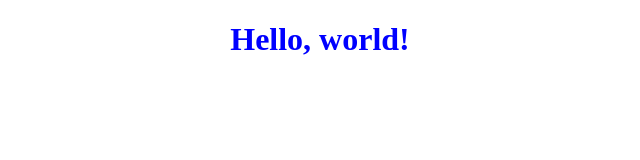
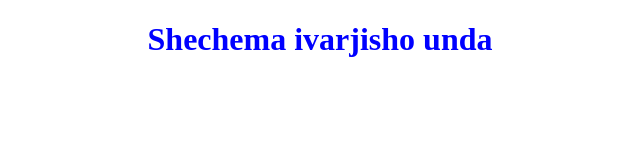
Before and after one commit to Lado9999/Lado9999.github.io, a plain HTML site: page index.html in a window 1280 px wide. Shown: the whole page, without its empty margins (320-960 px from the left). Drawn offline with Linux system fonts and the light colour scheme.

Commit message:
Chanded h1 text

```diff
--- a/index.html
+++ b/index.html
@@ -7,6 +7,6 @@
 	</head>
 
 	<body>
-		<h1>Hello, world!</h1>
+		<h1>Shechema ivarjisho unda</h1>
 	</body>
 </html>
```
